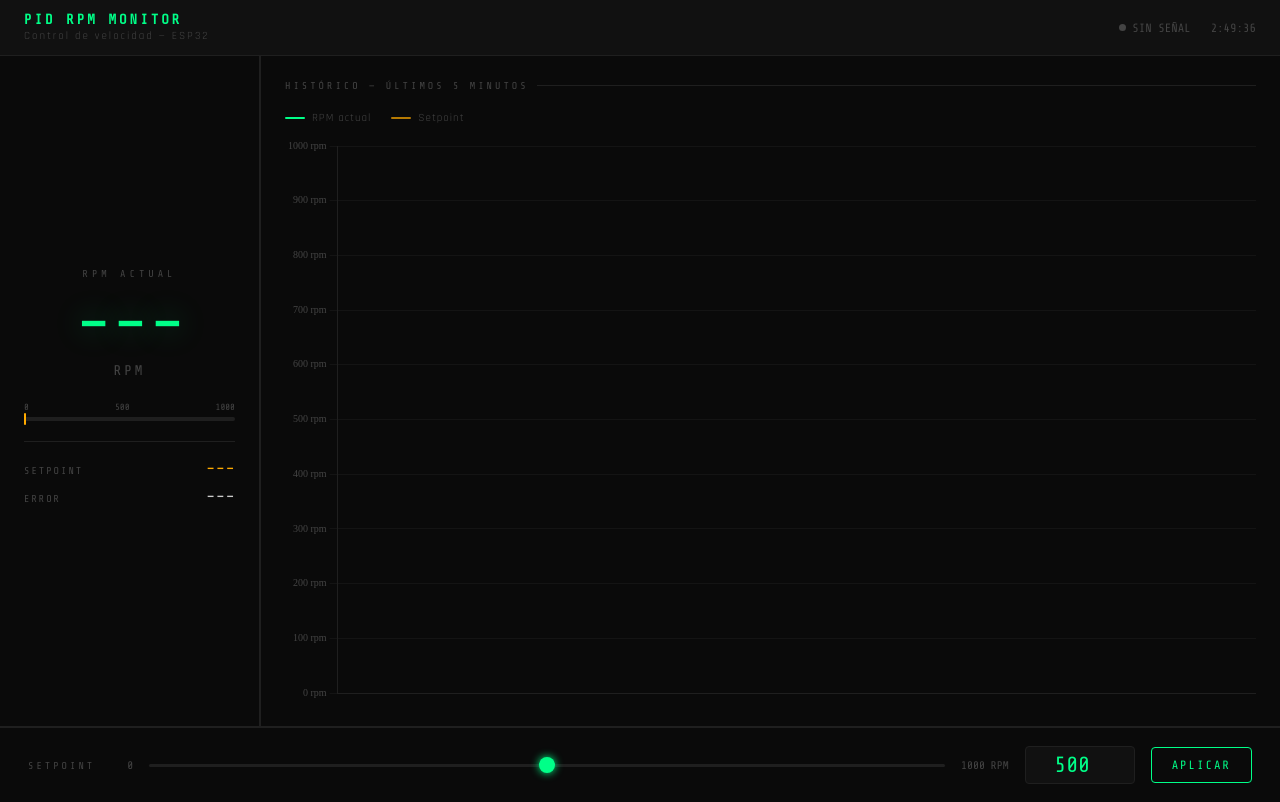
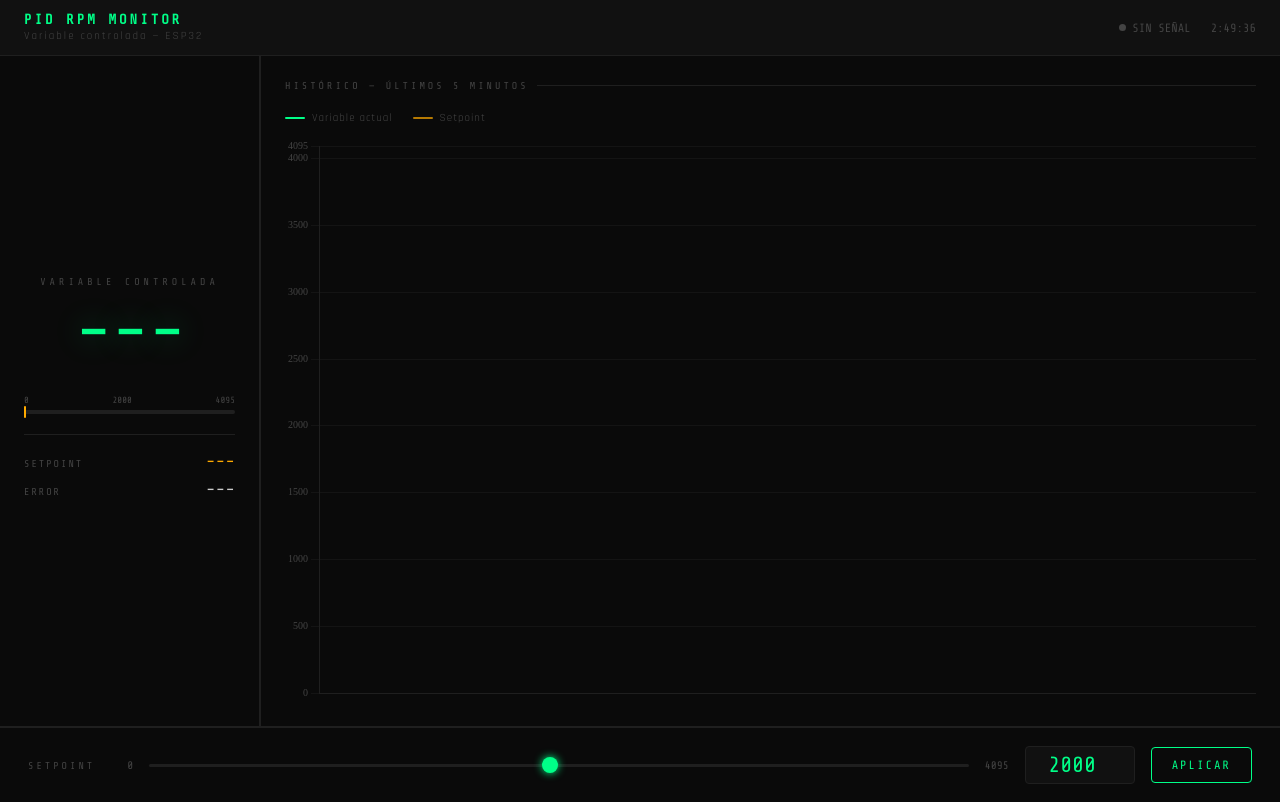
Before and after one commit to estgabrielegonza1-sudo/pid-rpm-monitor, a plain HTML site: page docs/index.html in a window 1280 px wide. Drawn offline with nearby package versions, Linux system fonts and the light colour scheme; no server answers.

Commit message:
index.html

```diff
--- a/docs/index.html
+++ b/docs/index.html
@@ -410,7 +410,7 @@
   <div class="header-left">
     <div>
       <h1>PID RPM Monitor</h1>
-      <p>Control de velocidad — ESP32</p>
+      <p>Variable controlada — ESP32</p>
     </div>
   </div>
   <div class="header-right">
@@ -427,15 +427,15 @@
 
   <!-- RPM actual -->
   <div class="panel" id="panel-rpm">
-    <div class="rpm-label">RPM ACTUAL</div>
+    <div class="rpm-label">VARIABLE CONTROLADA</div>
     <div class="rpm-value" id="rpmValue">---</div>
-    <div class="rpm-unit">RPM</div>
+    <div class="rpm-unit"></div>
 
     <div class="rpm-bar-wrap">
       <div class="rpm-bar-labels">
         <span>0</span>
-        <span>500</span>
-        <span>1000</span>
+        <span>2000</span>
+        <span>4095</span>
       </div>
       <div class="rpm-bar-track">
         <div class="rpm-bar-fill" id="rpmBarFill" style="width:0%"></div>
@@ -461,7 +461,7 @@
     <div class="chart-legend">
       <div class="legend-item">
         <div class="legend-line" style="background:var(--green)"></div>
-        RPM actual
+        Variable actual
       </div>
       <div class="legend-item">
         <div class="legend-line" style="background:var(--amber);opacity:0.7;border-top:2px dashed var(--amber);height:0"></div>
@@ -478,11 +478,11 @@
     <div class="panel-label">Setpoint</div>
     <div class="sp-control">
       <span class="sp-limits">0</span>
-      <input type="range" id="spSlider" min="0" max="1000" step="10" value="500"
+      <input type="range" id="spSlider" min="0" max="4095" step="10" value="2000"
              oninput="syncSP(this.value)">
-      <span class="sp-limits">1000 RPM</span>
+      <span class="sp-limits">4095</span>
       <input type="number" class="sp-number-input" id="spInput"
-             min="0" max="1000" step="10" value="500"
+             min="0" max="4095" step="10" value="2000"
              oninput="syncSP(this.value)">
       <button class="btn-apply" id="btnApply" onclick="sendSetpoint()">Aplicar</button>
     </div>
@@ -496,7 +496,7 @@
 const API = "https://pid-rpm-monitor-production.up.railway.app";
 
 const RPM_MIN = 0;
-const RPM_MAX = 1000;
+const RPM_MAX = 4095;
 
 // ─── Chart ────────────────────────────────────────────────────────────────────
 const ctx = document.getElementById("mainChart").getContext("2d");
@@ -544,7 +544,7 @@ const chart = new Chart(ctx, {
         bodyColor: "#ccc",
         padding: 10,
         callbacks: {
-          label: ctx => ` ${ctx.dataset.label}: ${ctx.parsed.y.toFixed(1)} RPM`
+          label: ctx => ` ${ctx.dataset.label}: ${ctx.parsed.y.toFixed(1)}`
         }
       }
     },
@@ -559,7 +559,7 @@ const chart = new Chart(ctx, {
         max: RPM_MAX,
         grid:   { color: "#141414" },
         ticks:  { color: "#444", font: { family: "Share Tech Mono", size: 10 },
-                  callback: v => v + " rpm" },
+                  callback: v => v},
         border: { color: "#1f1f1f" }
       }
     }
@@ -601,11 +601,11 @@ async function fetchLatest() {
     document.getElementById("rpmBarSp").style.left = Math.min(100, spPct) + "%";
 
     // SP y error
-    document.getElementById("spValue").textContent = sp.toFixed(1) + " rpm";
+    document.getElementById("spValue").textContent = sp.toFixed(1);
     const errEl = document.getElementById("errorValue");
-    errEl.textContent  = (error >= 0 ? "+" : "") + error.toFixed(2) + " rpm";
-    errEl.style.color  = Math.abs(error) < 20 ? "var(--green)" :
-                         Math.abs(error) < 80 ? "var(--amber)" : "var(--red)";
+    errEl.textContent  = (error >= 0 ? "+" : "") + error.toFixed(2);
+    errEl.style.color  = Math.abs(error) < 50 ? "var(--green)" :
+                         Math.abs(error) < 200 ? "var(--amber)" : "var(--red)";
 
     setOnline(true);
   } catch (e) {
@@ -630,7 +630,7 @@ async function fetchChart() {
 
 // ─── Setpoint control ─────────────────────────────────────────────────────────
 function syncSP(val) {
-  val = Math.min(1000, Math.max(0, parseFloat(val) || 0));
+  val = Math.min(4095, Math.max(0, parseFloat(val) || 0));
   document.getElementById("spSlider").value = val;
   document.getElementById("spInput").value  = val;
 }
@@ -639,7 +639,7 @@ async function sendSetpoint() {
   const sp  = parseFloat(document.getElementById("spInput").value);
   const btn = document.getElementById("btnApply");
 
-  if (isNaN(sp) || sp < 0 || sp > 1000) return;
+  if (isNaN(sp) || sp < 0 || sp > 4095) return;
 
   try {
     await fetch(`${API}/api/setpoint`, {
```
